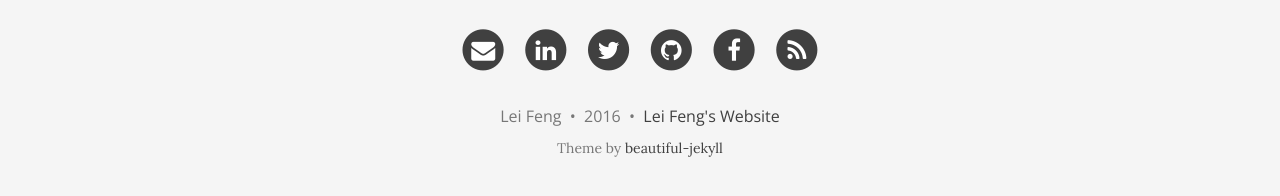
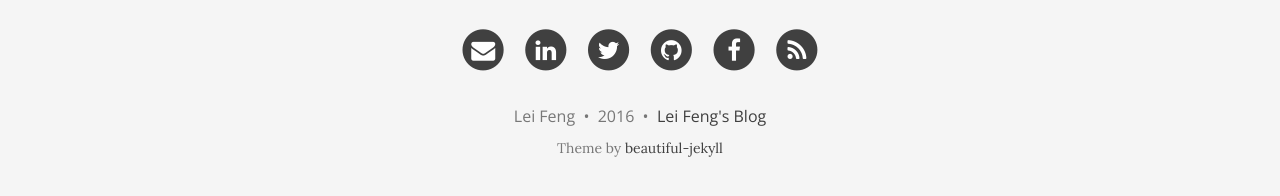
Before and after one commit to stonefl/stonefl.github.io, a Jekyll site: the page built from index.html, in a window 1280 px wide and 900 px high, scrolled down 3355 px. Shown: the part 691-887 px from the top of the window. Built offline with Jekyll 4.4.1, drawn with Linux system fonts in a browser that asks for light colours; nearby versions of some CDN libraries; the list of posts is cut into pages by our own code.

Commit message:
Update _config.yml

```diff
--- a/_config.yml
+++ b/_config.yml
@@ -68,7 +68,7 @@ footer-links-active:
 
 # How to display the link to the website in the footer
 # Remove this if you don't want a link in the footer
-url-pretty: "Lei Feng's Website"  # eg. "deanattali.com/beautiful-jekyll"
+url-pretty: "Lei Feng's Blog"  # eg. "deanattali.com/beautiful-jekyll"
 
 # --- Misc --- #
 
```
